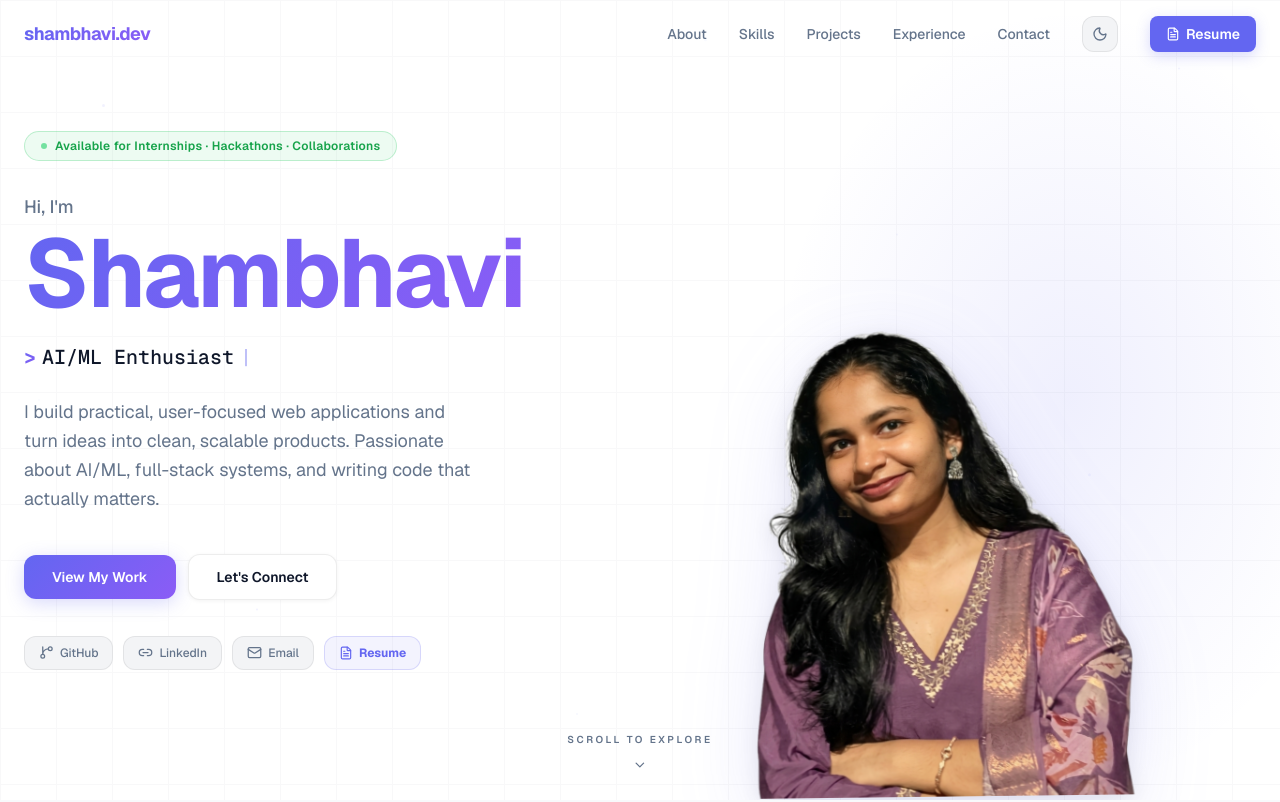
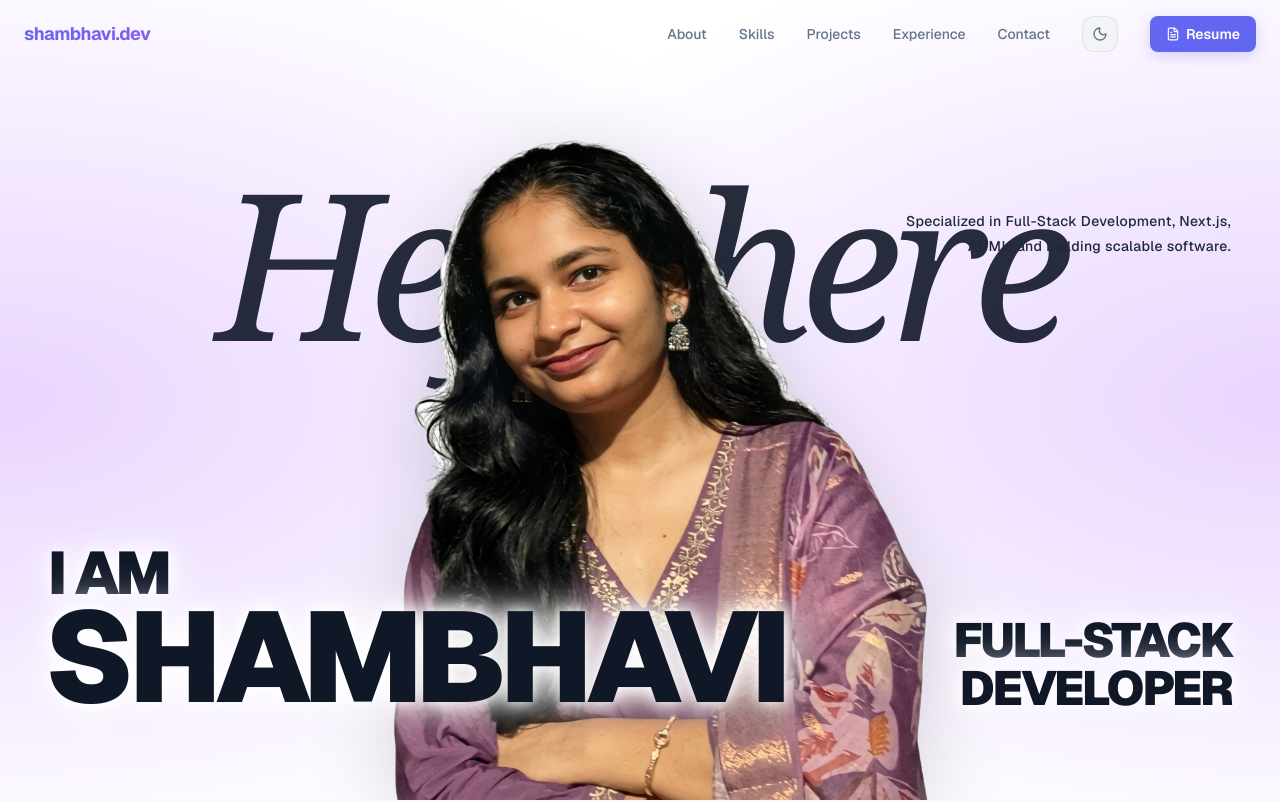
Before and after one commit to shambhavi-mahi/my_portfolio, a Next.js app: page / in a window 1280 px wide. Shown: the top 802 px of the page. Built offline with nearby package versions, Linux system fonts and the light colour scheme.

Commit message:
Enhance hero section for light/dark themes and typography

```diff
--- a/app/components/sections/Hero.tsx
+++ b/app/components/sections/Hero.tsx
@@ -3,40 +3,24 @@
 import { useEffect, useRef, useState } from "react";
 import Image from "next/image";
 import { motion, useMotionValue, useSpring } from "motion/react";
-import { GitBranch, Link2, Mail, FileText, ChevronDown } from "lucide-react";
+import { ChevronDown } from "lucide-react";
 import gsap from "gsap";
 
-const ROLES = ["Full-Stack Developer", "AI/ML Enthusiast", "Problem Solver"];
-
-const PARTICLES = [
-  { x: 8,  y: 15, s: 3, d: 14 }, { x: 92, y: 10, s: 2, d: 18 },
-  { x: 20, y: 78, s: 2, d: 12 }, { x: 85, y: 60, s: 3, d: 20 },
-  { x: 45, y: 90, s: 2, d: 16 }, { x: 70, y: 30, s: 2, d: 13 },
-  { x: 55, y: 5,  s: 3, d: 19 }, { x: 3,  y: 50, s: 2, d: 15 },
-];
+const ROLES = ["Full-Stack Development", "React & Next.js", "AI & Machine Learning"];
 
 export default function Hero() {
-  const heroRef  = useRef<HTMLElement>(null);
-  const photoRef = useRef<HTMLDivElement>(null);
-  const badgeRef  = useRef<HTMLDivElement>(null);
-  const line1Ref  = useRef<HTMLParagraphElement>(null);
-  const nameRef   = useRef<HTMLHeadingElement>(null);
-  const titleRef  = useRef<HTMLDivElement>(null);
-  const bioRef    = useRef<HTMLParagraphElement>(null);
-  const btnsRef   = useRef<HTMLDivElement>(null);
-  const socialRef = useRef<HTMLDivElement>(null);
+  const heroRef = useRef<HTMLElement>(null);
+  const [roleIdx, setRoleIdx] = useState(0);
+  const [displayed, setDisplayed] = useState("");
+  const [typing, setTyping] = useState(true);
 
-  const [roleIdx,   setRoleIdx]   = useState(0);
-  const [displayed, setDisplayed] = useState("");
-  const [typing,    setTyping]    = useState(true);
-
-  // Mouse parallax — subtle drift on the photo
+  // Mouse parallax for Dark Theme image
   const mouseX = useMotionValue(0);
   const mouseY = useMotionValue(0);
   const smoothX = useSpring(mouseX, { damping: 35, stiffness: 100 });
   const smoothY = useSpring(mouseY, { damping: 35, stiffness: 100 });
 
-  // Typewriter cycle
+  // Typewriter
   useEffect(() => {
     const role = ROLES[roleIdx];
     let t: ReturnType<typeof setTimeout>;
@@ -60,7 +44,7 @@ export default function Hero() {
   // Mouse tracking
   useEffect(() => {
     const move = (e: MouseEvent) => {
-      mouseX.set((e.clientX / window.innerWidth  - 0.5) * 12);
+      mouseX.set((e.clientX / window.innerWidth - 0.5) * 12);
       mouseY.set((e.clientY / window.innerHeight - 0.5) * 10);
     };
     window.addEventListener("mousemove", move);
@@ -71,19 +55,16 @@ export default function Hero() {
   useEffect(() => {
     if (window.matchMedia("(prefers-reduced-motion: reduce)").matches) return;
     const ctx = gsap.context(() => {
-      const tl = gsap.timeline({ defaults: { ease: "power3.out" } });
-      tl.fromTo(badgeRef.current,  { opacity: 0, y: 16 }, { opacity: 1, y: 0, duration: 0.7, delay: 0.2 })
-        .fromTo(line1Ref.current,  { opacity: 0, y: 18 }, { opacity: 1, y: 0, duration: 0.6 }, "-=0.4")
-        .fromTo(nameRef.current,   { opacity: 0, y: 24 }, { opacity: 1, y: 0, duration: 0.8 }, "-=0.4")
-        .fromTo(titleRef.current,  { opacity: 0       }, { opacity: 1,       duration: 0.6 }, "-=0.3")
-        .fromTo(bioRef.current,    { opacity: 0, y: 16 }, { opacity: 1, y: 0, duration: 0.7 }, "-=0.3")
-        .fromTo(btnsRef.current,   { opacity: 0, y: 16 }, { opacity: 1, y: 0, duration: 0.6 }, "-=0.4")
-        .fromTo(socialRef.current, { opacity: 0       }, { opacity: 1,       duration: 0.6 }, "-=0.4")
-        .fromTo(photoRef.current,
-          { opacity: 0, x: 40, filter: "blur(8px)" },
-          { opacity: 1, x: 0,  filter: "blur(0px)", duration: 1.3, ease: "power2.out" },
-          "-=1.1"
-        );
+      // Dark theme animations
+      gsap.fromTo(".dark-anim-text", { opacity: 0, y: 20 }, { opacity: 1, y: 0, duration: 0.8, stagger: 0.1, delay: 0.2, ease: "power3.out" });
+      gsap.fromTo(".dark-anim-img", { opacity: 0, x: 40 }, { opacity: 1, x: 0, duration: 1.3, ease: "power2.out", delay: 0.4 });
+
+      // Light theme animations
+      gsap.fromTo(".light-anim-bg-text", { opacity: 0, scale: 0.95 }, { opacity: 1, scale: 1, duration: 1.5, ease: "power3.out", delay: 0.2 });
+      gsap.fromTo(".light-anim-img", { opacity: 0, y: 40 }, { opacity: 1, y: 0, duration: 1.5, ease: "power3.out", delay: 1.2 });
+      gsap.fromTo(".light-anim-bottom-left", { opacity: 0, y: 20 }, { opacity: 1, y: 0, duration: 1.2, ease: "power3.out", delay: 2.2 });
+      gsap.fromTo(".light-anim-desc", { opacity: 0, x: 20 }, { opacity: 1, x: 0, duration: 1.0, ease: "power3.out", delay: 3.0 });
+      gsap.fromTo(".light-anim-bottom-right", { opacity: 0, y: 20 }, { opacity: 1, y: 0, duration: 1.0, ease: "power3.out", delay: 3.2 });
     }, heroRef);
     return () => ctx.revert();
   }, []);
@@ -92,214 +73,172 @@ export default function Hero() {
     <section
       id="hero"
       ref={heroRef}
-      className="relative min-h-screen flex items-center overflow-hidden"
-      style={{ background: "var(--background)" }}
+      className="relative min-h-screen w-full overflow-hidden"
     >
-      {/* Subtle particles */}
-      <div className="absolute inset-0 pointer-events-none overflow-hidden">
-        {PARTICLES.map((p, i) => (
-          <motion.div
-            key={i}
-            className="absolute rounded-full"
-            style={{ left: `${p.x}%`, top: `${p.y}%`, width: p.s, height: p.s, background: "rgba(99,102,241,0.2)" }}
-            animate={{ y: [0, -16, 0], opacity: [0.15, 0.45, 0.15] }}
-            transition={{ duration: p.d, repeat: Infinity, ease: "easeInOut", delay: i * 0.8 }}
+      {/* =========================================================================
+          LIGHT THEME: "Madison" Inspired Design
+          ========================================================================= */}
+      <div
+        className="absolute inset-0 dark:hidden bg-[#ffffff]"
+        style={{
+          backgroundImage: `
+            radial-gradient(ellipse 70% 60% at 0% 50%, #e9d5ff 0%, transparent 100%),
+            radial-gradient(ellipse 70% 60% at 100% 50%, #e9d5ff 0%, transparent 100%)
+          `
+        }}
+      >
+
+        {/* Huge background text */}
+        <div className="absolute top-[20%] left-0 w-full text-center z-0 light-anim-bg-text">
+          <h1
+            className="text-[16vw] leading-none text-gray-900 opacity-90 tracking-tighter select-none"
+            style={{ fontFamily: "Georgia, serif", fontStyle: "italic" }}
+          >
+            Hey, there
+          </h1>
+        </div>
+
+        {/* Center Image (z-20) */}
+        <div className="absolute bottom-0 left-1/2 -translate-x-1/2 w-full max-w-[700px] h-[85vh] z-20 light-anim-img">
+          <Image
+            src="/shambhavi_cutout_final.png"
+            alt="Shambhavi"
+            fill
+            className="object-contain object-bottom select-none"
+            style={{ filter: "drop-shadow(0 20px 40px rgba(0,0,0,0.15))" }}
+            priority
+            draggable={false}
           />
-        ))}
-      </div>
+        </div>
 
-      {/* Radial glow on the right behind photo */}
-      <div
-        className="absolute right-0 top-0 bottom-0 w-[55%] pointer-events-none"
-        style={{
-          background: "radial-gradient(ellipse 60% 70% at 70% 50%, var(--accent-glow), transparent 70%)",
-        }}
-      />
+        {/* Foreground floating elements (z-30 so it's IN FRONT of the image) */}
+        <div className="relative z-30 w-full max-w-[1400px] mx-auto h-screen flex flex-col justify-between p-6 md:p-12 pointer-events-none">
 
-      {/* Subtle grid */}
-      <div
-        className="absolute inset-0 pointer-events-none opacity-[0.025]"
-        style={{
-          backgroundImage: "linear-gradient(var(--foreground) 1px, transparent 1px), linear-gradient(90deg, var(--foreground) 1px, transparent 1px)",
-          backgroundSize: "56px 56px",
-        }}
-      />
+          {/* Top floating elements */}
+          <div className="flex flex-col md:flex-row justify-end items-start md:items-center w-full mt-[20vh] gap-6">
 
-      {/* ── Content ─────────────────────────────────────────────────────────── */}
-      <div className="relative z-10 max-w-7xl mx-auto px-6 w-full flex flex-col lg:flex-row items-center min-h-screen">
-
-        {/* ── LEFT: Text ─────────────────────────────────────────────────── */}
-        <div className="flex-1 flex flex-col items-center lg:items-start text-center lg:text-left max-w-xl py-32 lg:py-0">
-
-          {/* Badge */}
-          <div
-            ref={badgeRef}
-            className="opacity-0 inline-flex items-center gap-2 px-4 py-1.5 rounded-full text-xs font-semibold mb-8 tracking-wide"
-            style={{ background: "rgba(34,197,94,0.08)", border: "1px solid rgba(34,197,94,0.25)", color: "#16a34a" }}
-          >
-            <span className="w-1.5 h-1.5 rounded-full bg-green-500 animate-pulse" />
-            Available for Internships · Hackathons · Collaborations
+            {/* Right description */}
+            <div className="light-anim-desc max-w-[340px] text-left md:text-right pointer-events-auto bg-white/60 md:bg-transparent p-4 md:p-0 rounded-2xl md:rounded-none backdrop-blur-md md:backdrop-blur-none border md:border-transparent border-purple-100/50">
+              <p className="text-[13px] md:text-sm font-medium text-gray-800 leading-[1.8] tracking-wide">
+                Specialized in Full-Stack Development, Next.js, AI/ML, and building scalable software.
+              </p>
+            </div>
           </div>
 
-          {/* Hi, I'm */}
-          <p ref={line1Ref} className="opacity-0 text-lg font-medium mb-1" style={{ color: "var(--muted)" }}>
-            Hi, I&apos;m
-          </p>
+          {/* Bottom giant text */}
+          <div className="flex flex-col md:flex-row justify-between items-start md:items-end w-full mb-[5vh] gap-8 md:gap-0 pointer-events-auto">
 
-          {/* Name */}
-          <h1
-            ref={nameRef}
-            className="opacity-0 text-7xl md:text-8xl font-bold leading-none mb-5 tracking-tight"
-          >
-            <span className="gradient-text">Shambhavi</span>
-          </h1>
+            {/* Bottom Left */}
+            <div className="light-anim-bottom-left flex flex-col">
+              <span
+                className="text-4xl md:text-6xl font-black tracking-tighter uppercase leading-none text-gray-900"
+                style={{ textShadow: "0 0 15px rgba(255,255,255,1), 0 0 30px rgba(255,255,255,1), 0 0 50px rgba(255,255,255,1)" }}
+              >
+                I AM
+              </span>
+              <span
+                className="text-6xl md:text-[8rem] font-black tracking-tighter uppercase leading-[0.85] -ml-1 text-gray-900"
+                style={{ textShadow: "0 0 15px rgba(255,255,255,1), 0 0 30px rgba(255,255,255,1), 0 0 50px rgba(255,255,255,1)" }}
+              >
+                SHAMBHAVI
+              </span>
+            </div>
 
-          {/* Cycling typewriter */}
-          <div
-            ref={titleRef}
-            className="opacity-0 font-mono text-lg md:text-xl mb-6 flex items-center gap-1.5 h-8"
-            style={{ color: "var(--muted)" }}
-          >
-            <span className="gradient-text font-bold text-xl">&gt;</span>
-            <span style={{ color: "var(--foreground)", fontWeight: 500 }}>{displayed}</span>
-            <span className="animate-pulse" style={{ color: "var(--accent)" }}>|</span>
+            {/* Bottom Right */}
+            <div className="light-anim-bottom-right flex flex-col text-left md:text-right">
+              <span
+                className="text-3xl md:text-5xl font-black tracking-tighter uppercase leading-none text-gray-900"
+                style={{ textShadow: "0 0 15px rgba(255,255,255,1), 0 0 30px rgba(255,255,255,1), 0 0 50px rgba(255,255,255,1)" }}
+              >
+                FULL-STACK
+              </span>
+              <span
+                className="text-3xl md:text-5xl font-black tracking-tighter uppercase leading-none text-gray-900"
+                style={{ textShadow: "0 0 15px rgba(255,255,255,1), 0 0 30px rgba(255,255,255,1), 0 0 50px rgba(255,255,255,1)" }}
+              >
+                DEVELOPER
+              </span>
+            </div>
           </div>
-
-          {/* Bio */}
-          <p
-            ref={bioRef}
-            className="opacity-0 text-base md:text-lg leading-relaxed mb-10 max-w-md"
-            style={{ color: "var(--muted)" }}
-          >
-            I build practical, user-focused web applications and turn ideas into
-            clean, scalable products. Passionate about AI/ML, full-stack systems,
-            and writing code that actually matters.
-          </p>
-
-          {/* CTA buttons */}
-          <div ref={btnsRef} className="opacity-0 flex flex-wrap items-center justify-center lg:justify-start gap-3 mb-9">
-            <a
-              href="#projects"
-              className="px-7 py-3 rounded-xl text-sm font-semibold text-white transition-all duration-300 hover:-translate-y-0.5 hover:shadow-lg"
-              style={{
-                background: "linear-gradient(135deg, var(--gradient-1), var(--gradient-2))",
-                boxShadow: "0 4px 18px rgba(99,102,241,0.25)",
-              }}
-            >
-              View My Work
-            </a>
-            <a
-              href="#contact"
-              className="px-7 py-3 rounded-xl text-sm font-semibold transition-all duration-300 hover:-translate-y-0.5"
-              style={{
-                background: "var(--surface)",
-                border: "1px solid var(--border)",
-                color: "var(--foreground)",
-                boxShadow: "0 1px 4px rgba(0,0,0,0.05)",
-              }}
-            >
-              Let&apos;s Connect
-            </a>
-          </div>
-
-          {/* Social links */}
-          <div ref={socialRef} className="opacity-0 flex flex-wrap items-center justify-center lg:justify-start gap-2.5">
-            {[
-              { icon: <GitBranch size={15} />, label: "GitHub",   href: "https://github.com/shambhavi-mahi" },
-              { icon: <Link2    size={15} />, label: "LinkedIn", href: "https://www.linkedin.com/in/shambhavi-mahi" },
-              { icon: <Mail     size={15} />, label: "Email",    href: "mailto:shambhavimahi23@gmail.com" },
-            ].map((s) => (
-              <motion.a
-                key={s.label}
-                href={s.href}
-                target={s.label !== "Email" ? "_blank" : undefined}
-                rel="noopener noreferrer"
-                whileHover={{ y: -2 }}
-                className="flex items-center gap-1.5 px-3.5 py-2 rounded-xl text-xs font-medium transition-colors"
-                style={{
-                  background: "var(--surface-elevated)",
-                  border: "1px solid var(--border)",
-                  color: "var(--muted)",
-                }}
-              >
-                {s.icon} {s.label}
-              </motion.a>
-            ))}
-            <motion.a
-              href="/resume.pdf"
-              target="_blank"
-              rel="noopener noreferrer"
-              whileHover={{ y: -2 }}
-              className="flex items-center gap-1.5 px-3.5 py-2 rounded-xl text-xs font-bold transition-colors"
-              style={{
-                background: "rgba(99,102,241,0.08)",
-                border: "1px solid rgba(99,102,241,0.2)",
-                color: "var(--accent)",
-              }}
-            >
-              <FileText size={14} /> Resume
-            </motion.a>
-          </div>
-        </div>
-
-        {/* ── RIGHT: Transparent Cutout Image with 3D Float ─────────────────── */}
-        <div
-          ref={photoRef}
-          className="hidden lg:flex flex-1 items-end justify-center opacity-0 h-full"
-          style={{ alignSelf: "flex-end", perspective: "1000px" }}
-        >
-          {/* Outer container handles the mouse parallax */}
-          <motion.div
-            style={{ x: smoothX, y: smoothY, width: "100%", maxWidth: "480px", height: "85vh", maxHeight: "650px", position: "relative" }}
-          >
-            {/* Inner container handles the continuous 3D idle float (like the robot) */}
-            <motion.div
-              style={{ width: "100%", height: "100%", position: "relative", transformStyle: "preserve-3d" }}
-              animate={{
-                y: [0, -16, 0],
-                rotateX: [0, 3, -3, 0],
-                rotateY: [0, -4, 4, 0],
-                rotateZ: [0, -1.5, 1.5, 0]
-              }}
-              transition={{
-                duration: 6,
-                repeat: Infinity,
-                ease: "easeInOut"
-              }}
-            >
-              {/* The transparent cutout */}
-              <Image
-                src="/shambhavi_cutout_final.png"
-                alt="Shambhavi"
-                fill
-                className="object-contain object-bottom select-none"
-                style={{
-                  filter: "drop-shadow(0 20px 40px rgba(99,102,241,0.15)) drop-shadow(0 4px 10px rgba(0,0,0,0.08))"
-                }}
-                priority
-                draggable={false}
-              />
-            </motion.div>
-          </motion.div>
         </div>
       </div>
 
-      {/* Scroll indicator */}
+
+      {/* =========================================================================
+          DARK THEME: "WP Dev" Inspired Design
+          ========================================================================= */}
+      <div className="absolute inset-0 hidden dark:flex flex-col lg:flex-row items-center bg-[#050505]">
+        <div className="relative z-10 max-w-7xl mx-auto px-10 w-full flex flex-col lg:flex-row items-center min-h-screen">
+
+          {/* ── LEFT: Text ── */}
+          <div className="flex-1 flex flex-col items-center lg:items-start text-center lg:text-left max-w-xl py-32 lg:py-0">
+            {/* Name */}
+            <h1 className="dark-anim-text opacity-0 text-5xl md:text-[3.5rem] font-semibold leading-snug mb-3 tracking-wide text-white">
+              Hi, I am Shambhavi.
+            </h1>
+
+            {/* Typewriter */}
+            <div className="dark-anim-text opacity-0 text-lg md:text-xl mb-12 flex items-center gap-1.5 h-8 font-medium text-[#999]">
+              <span>I know </span>
+              <span className="text-white">{displayed}</span>
+              <span className="animate-pulse bg-white w-2 h-5 ml-0.5 inline-block" />
+            </div>
+
+            {/* CTA buttons */}
+            <div className="dark-anim-text opacity-0 flex flex-wrap items-center justify-center lg:justify-start gap-4">
+              <a
+                href="#projects"
+                className="px-8 py-3.5 text-[10px] font-bold tracking-[0.2em] rounded-[3px] transition-all duration-300 hover:bg-[#7aa93c] hover:text-white items-center justify-center border border-[#7aa93c] text-[#7aa93c]"
+              >
+                SHOW PROFILE
+              </a>
+              <a
+                href="#about"
+                className="px-8 py-3.5 text-[10px] font-bold tracking-[0.2em] rounded-[3px] transition-all duration-300 hover:opacity-80 items-center justify-center bg-[#7aa93c] text-[#050505]"
+              >
+                KNOW MORE
+              </a>
+            </div>
+          </div>
+
+          {/* ── RIGHT: Image ── */}
+          <div
+            className="hidden lg:flex absolute right-0 bottom-0 top-0 w-[60%] pointer-events-none items-end justify-end overflow-visible"
+            style={{ perspective: "1000px", zIndex: 0 }}
+          >
+            <motion.div
+              style={{ x: smoothX, y: smoothY, width: "100%", height: "100vh", position: "relative" }}
+              className="dark-anim-img opacity-0"
+            >
+              <div style={{ width: "100%", height: "100%", position: "relative", transformStyle: "preserve-3d" }}>
+                <Image
+                  src="/shambhavi_cutout_final.png"
+                  alt="Shambhavi"
+                  fill
+                  className="object-contain object-bottom object-right select-none"
+                  style={{ filter: "drop-shadow(0 20px 40px rgba(0,0,0,0.25))" }}
+                  priority
+                  draggable={false}
+                />
+              </div>
+            </motion.div>
+          </div>
+        </div>
+      </div>
+
+      {/* =========================================================================
+          COMMON ELEMENTS
+          ========================================================================= */}
+      {/* Scroll indicator (Only show in dark mode for WP Dev style) */}
       <a
         href="#featured"
-        className="absolute bottom-8 left-1/2 -translate-x-1/2 flex flex-col items-center gap-1.5 z-20 group"
-        style={{ color: "var(--muted)" }}
+        className="hidden dark:flex absolute bottom-8 left-1/2 -translate-x-1/2 flex-col items-center gap-1.5 z-20 group text-[#777]"
       >
-        <span className="text-[10px] font-semibold tracking-[0.25em] uppercase group-hover:text-[var(--foreground)] transition-colors">
-          Scroll to explore
-        </span>
-        <motion.div
-          animate={{ y: [0, 5, 0] }}
-          transition={{ duration: 1.5, repeat: Infinity, ease: "easeInOut" }}
-        >
-          <ChevronDown size={15} />
+        <motion.div animate={{ y: [0, 5, 0] }} transition={{ duration: 1.5, repeat: Infinity, ease: "easeInOut" }}>
+          <ChevronDown size={20} />
         </motion.div>
       </a>
+
     </section>
   );
 }
--- a/app/globals.css
+++ b/app/globals.css
@@ -1,4 +1,6 @@
 @import "tailwindcss";
+
+@custom-variant dark (&:where([data-theme="dark"] *));
 
 /* ── Light theme (default) ──────────────────────────────────────────── */
 :root {
--- a/app/layout.tsx
+++ b/app/layout.tsx
@@ -46,6 +46,7 @@ export default function RootLayout({ children }: LayoutProps<"/">) {
     <html
       lang="en"
       className={`${geistSans.variable} ${geistMono.variable} h-full antialiased`}
+      suppressHydrationWarning
     >
       {/* Prevent flash of wrong theme */}
       <head>
```
